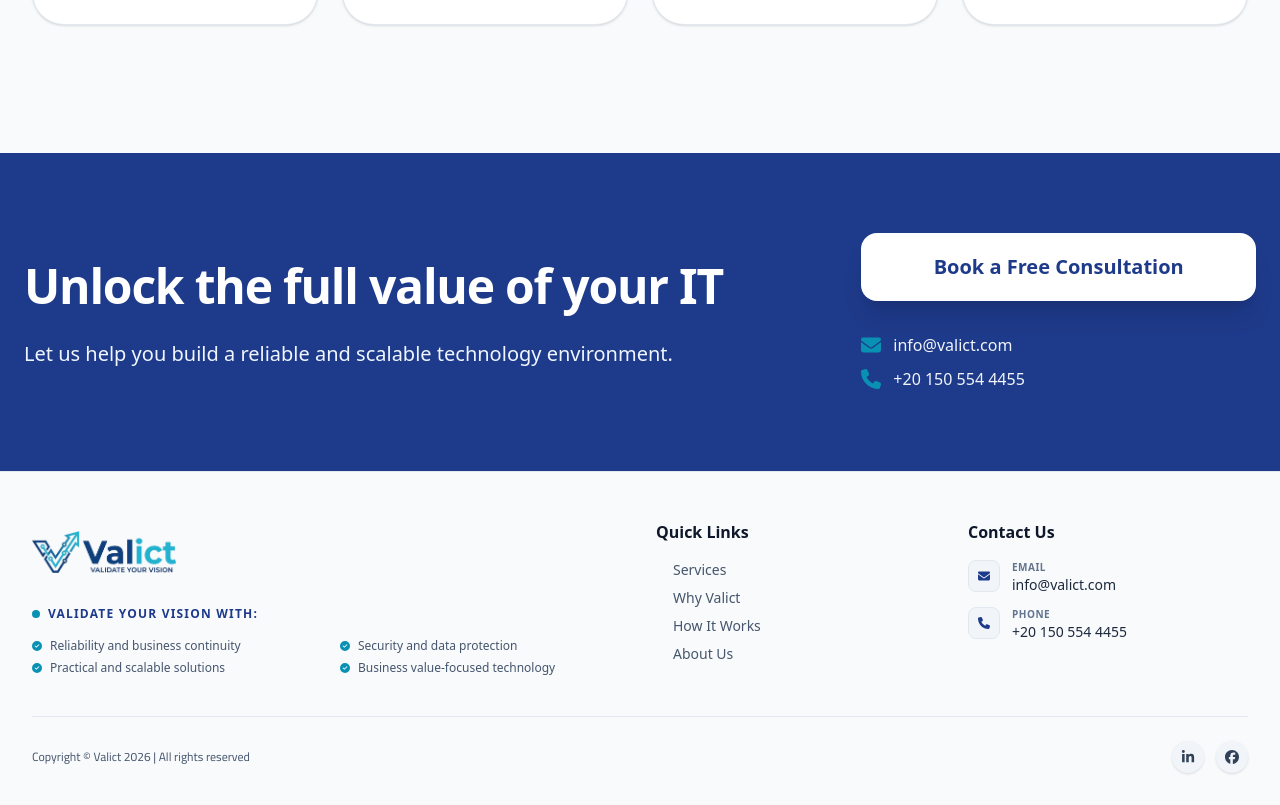
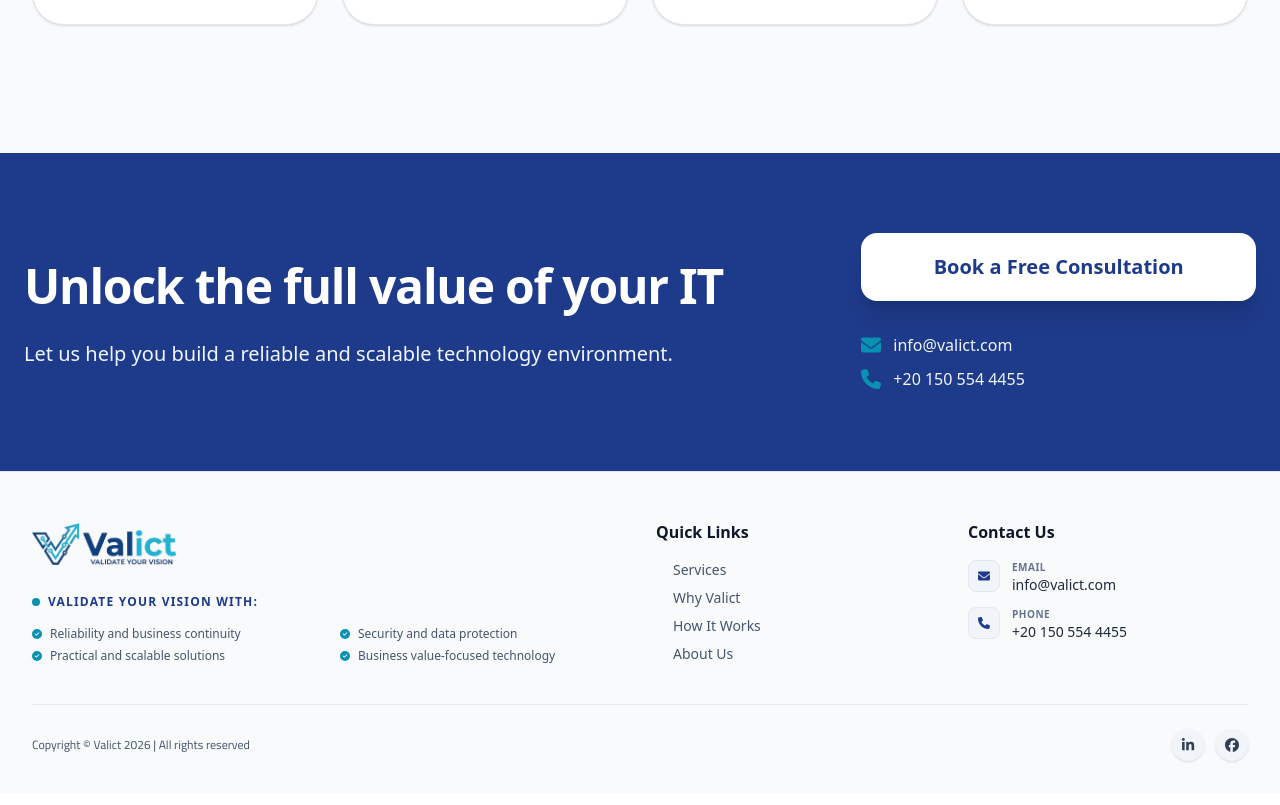
Before and after one commit to Tarek-Ali0/Valict, a Next.js app: page /en in a window 1280 px wide. Shown: the part 3479-4284 px from the top of the page. Built offline with nearby package versions, Linux system fonts and the light colour scheme; a web font is replaced by a local one.

Commit message:
Refactor Footer component layout and styles

```diff
--- a/src/components/Footer.tsx
+++ b/src/components/Footer.tsx
@@ -59,9 +59,9 @@ export function Footer({ dict, lang = "en" }: FooterProps) {
         {/* Main Footer Content */}
         <div className="grid grid-cols-1 md:grid-cols-2 lg:grid-cols-4 gap-8 mb-10">
 
-          {/* Column 1: Brand + Values Title + Core Values */}
-          <div className="lg:col-span-2">
-            <Link href={`/${lang}`} className="inline-block mb-2 relative group" aria-label="Valict Home">
+          {/* Column 1: Brand + Values Title + Core Values — مرفوع لفوق */}
+          <div className="lg:col-span-2 -mt-2">
+            <Link href={`/${lang}`} className="inline-block mb-3 relative group" aria-label="Valict Home">
               <div className="relative w-36 h-16 transition-transform duration-300 group-hover:scale-105">
                 <Image
                   src="/valict-logo.png"
@@ -74,7 +74,7 @@ export function Footer({ dict, lang = "en" }: FooterProps) {
             </Link>
 
             {/* Values Title — بنفس شكل Badge (بنقطة) */}
-            <div className="flex items-center gap-2 mb-4 mt-2">
+            <div className="flex items-center gap-2 mb-4">
               <span className="flex h-2 w-2 rounded-full bg-valict-cyan animate-pulse"></span>
               <span className="text-xs font-bold text-valict-navy dark:text-valict-cyan tracking-widest uppercase">
                 {valuesTitle}
```
